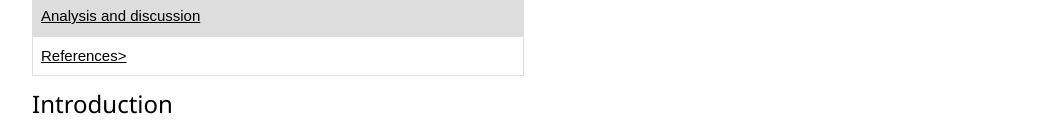
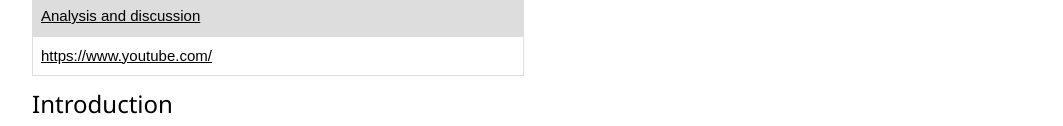
Before and after one commit to FEPSFY6901259/FY6901259, a plain HTML site: page index.html in a window 1280 px wide. Shown: the part 502-628 px from the top of the page, without its empty margins (18-1081 px from the left). Drawn offline with nearby package versions, Linux system fonts and the light colour scheme.

Commit message:
Update index.html

```diff
--- a/index.html
+++ b/index.html
@@ -88,7 +88,7 @@ tr:nth-child(even) {
 
 
          <tr>
-           <td><a href "#References">References> <a href=”https://www.youtube.com/”></a></td>
+           <td><a href "#References">https://www.youtube.com/</td>
          </tr>
       </table>
 
```
